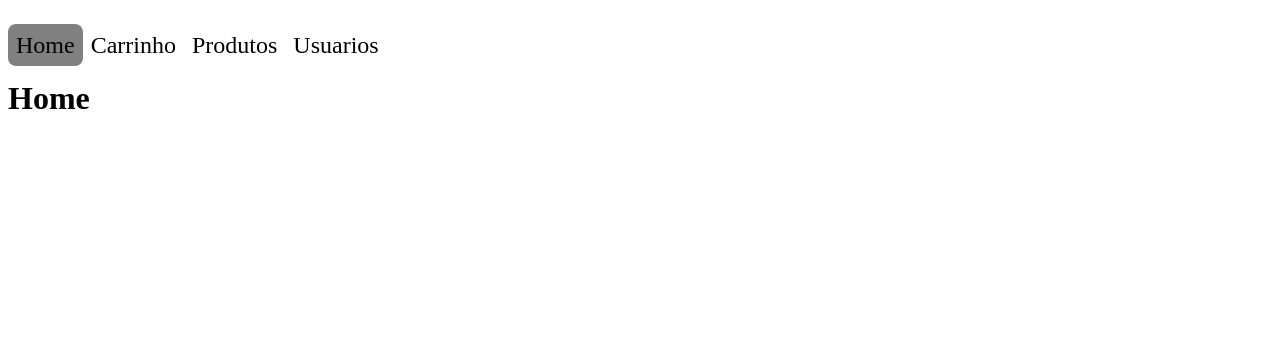
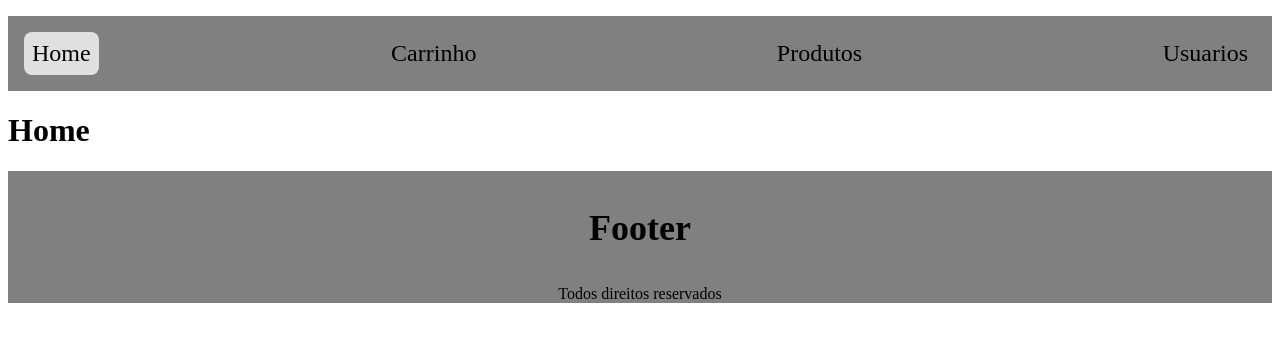
Before and after one commit to DeivithMaciel/react-ts-lab, a React (Vite) app: page / in a window 1280 px wide. Shown: the top 342 px of the page. Built offline with nearby package versions, Linux system fonts and the light colour scheme.

Commit message:
feat: add footer and improve application navigation layout

```diff
--- a/src/App.tsx
+++ b/src/App.tsx
@@ -4,7 +4,9 @@ import Carrinho from "./pages/Carrinho";
 import NotFound from "./pages/NotFound";
 import Produtos from "./pages/Produtos";
 import Usuarios from "./pages/Usuarios";
+
 import Navbar from "./components/Navbar";
+import Footer from "./components/Footer";
 
 function App() {
   return (
@@ -17,6 +19,7 @@ function App() {
       <Route path="/produtos" element={<Produtos />} />
       <Route path="/usuarios" element={<Usuarios />} />
     </Routes>
+    <Footer />
     </>
   );
 }
--- /dev/null
+++ b/src/components/Footer/index.tsx
@@ -0,0 +1,10 @@
+import { FooterStyle } from "./styles";
+
+export const Footer = () => (
+  <FooterStyle>
+    <h3>Footer</h3>
+    <span>Todos direitos reservados</span>
+  </FooterStyle>
+);
+
+export default Footer
--- /dev/null
+++ b/src/components/Footer/styles.ts
@@ -0,0 +1,12 @@
+import styled from "styled-components";
+
+export const FooterStyle = styled.footer`
+    background-color: gray;
+    display: flex;
+    flex-direction: column;
+    align-items: center;
+
+    h3 {
+        font-size: 36px;
+    }
+`
--- a/src/components/Navbar/index.tsx
+++ b/src/components/Navbar/index.tsx
@@ -4,8 +4,9 @@ import { Container } from "./styles"
 
 export const Navbar = () => {
     return (
-    <Container>
-        <NavLink to={'/'}
+        <Container>
+        <ul>
+            <NavLink to={'/'}
         className={({ isActive }) =>
         isActive ? 'ativo' : '' }
         >Home</NavLink>
@@ -21,6 +22,7 @@ export const Navbar = () => {
         className={({ isActive }) =>
         isActive ? 'ativo' : '' }
         >Usuarios</NavLink>
+        </ul>
     </Container>
     )
 }
--- a/src/components/Navbar/styles.ts
+++ b/src/components/Navbar/styles.ts
@@ -1,7 +1,14 @@
 import styled from "styled-components";
 
 export const Container = styled.div`
-    padding-top: 24px;
+background-color: gray;
+
+
+    ul {
+        padding: 16px;
+        display: flex;
+        justify-content: space-between;
+    }
 
     a {
         font-size: 24px;
@@ -10,9 +17,13 @@ export const Container = styled.div`
         border-radius: 8px;
         text-decoration: none;
         cursor: pointer;
+
+        &:hover {
+            background-color: #5a5a5a;
+        }
     }
 
     .ativo {
-        background-color: gray;
+        background-color: #e0e0e0;
     }
 `
```
